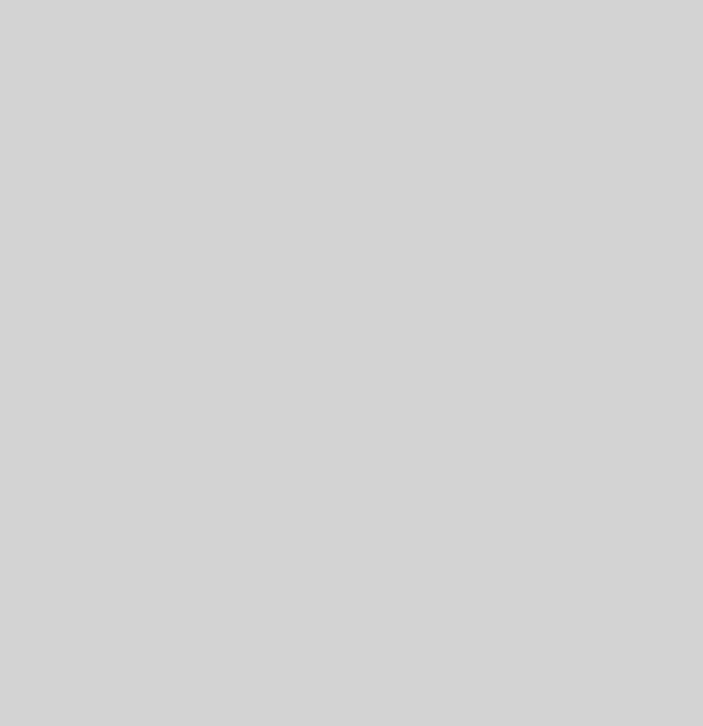
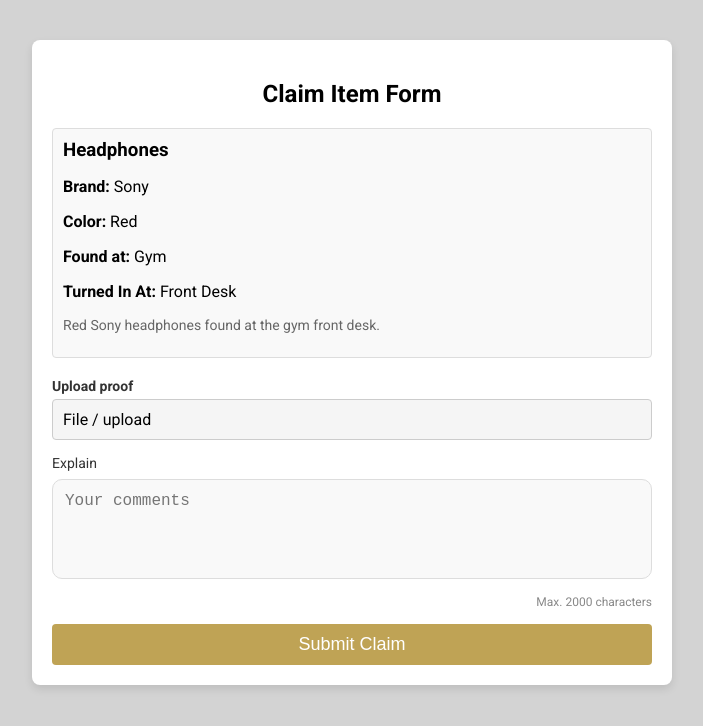
Before and after one commit to daivikghosh/BoilerTrack, a React (Create React App) app: page /claim/1 in a window 1280 px wide. Before the commit this address had no page. Shown: the top 726 px of the page, without its empty margins (288-991 px from the left). Built offline with nearby package versions, Linux system fonts and the light colour scheme; no server answers.

Commit message:
claim form ui

```diff
--- a/src/App.js
+++ b/src/App.js
@@ -8,6 +8,7 @@ import StaffInputForm from "./components/StaffInputForm/StaffInputForm.js";
 import CloseAccountForm from "./components/CloseAccountForm/CloseAccountForm.js";
 import AllItemsPage from "./pages/AllItemsPage.js";
 import UserProfilePage from "./pages/UserProfilePage.js";
+import ClaimForm from "./components/ClaimForm/ClaimForm.js";
 
 const App = () => {
   return (
@@ -15,14 +16,19 @@ const App = () => {
       <Routes>
         <Route path="/" element={<LoginSignupPage />} />{" "}
         <Route path="/UploadImage" element={<ImageUpload />} />{" "}
-        <Route path="/item/:id" element={<ItemView />} /> {/* Item detail page */}
+        <Route path="/item/:id" element={<ItemView />} />{" "}
+        {/* Item detail page */}
         <Route path="/StaffInputForm" element={<StaffInputForm />} />{" "}
         <Route path="/UserProfile" element={<UserProfilePage />} />{" "}
         <Route path="/close-account" element={<CloseAccountForm />} /> //test
-
         <Route path="/all-items" element={<AllItemsPage />} />
         <Route path="/item-view/:id" element={<ItemView />} />
         {/* Route for ItemView */}
+        {/* Temporary route for testing with fake data */}
+        <Route path="/test-item-view/1" element={<ItemView />} />
+        <Route path="/test-item-view/2" element={<ItemView />} />
+        {/* New route for ClaimForm */}
+        <Route path="/claim/:id" element={<ClaimForm />} />
       </Routes>
     </Router>
   );
--- /dev/null
+++ b/src/components/ClaimForm/ClaimForm.css
@@ -0,0 +1,71 @@
+.claim-form-container {
+  max-width: 600px;
+  margin: 40px auto; /* Add margin to create space from the top of the window */
+  padding: 20px;
+  background-color: #ffffff;
+  box-shadow: 0 4px 8px rgba(0, 0, 0, 0.1);
+  border-radius: 8px;
+}
+
+h2 {
+  text-align: center;
+  margin-bottom: 20px;
+}
+
+.item-info {
+  margin-bottom: 20px;
+  padding: 10px;
+  background-color: #f9f9f9;
+  border: 1px solid #ddd;
+  border-radius: 4px;
+}
+
+.item-info h3 {
+  margin: 0 0 10px 0;
+}
+
+.upload-section,
+.comment-section {
+  margin-bottom: 15px;
+}
+
+.file-upload-label {
+  display: block;
+  margin-bottom: 5px;
+  font-weight: bold;
+}
+
+.file-upload-text {
+  background-color: #f5f5f5;
+  padding: 10px;
+  border: 1px solid #ccc;
+  border-radius: 4px;
+}
+
+textarea {
+  width: 100%;
+  height: 100px;
+  padding: 10px;
+  border: 1px solid #ccc;
+  border-radius: 4px;
+}
+
+.char-limit {
+  font-size: 12px;
+  color: #888;
+}
+
+.claim-submit-button {
+  width: 100%;
+  background-color: #bfa355;
+  color: white;
+  padding: 10px;
+  border: none;
+  border-radius: 4px;
+  cursor: pointer;
+  transition: background-color 0.3s;
+}
+
+.claim-submit-button:hover {
+  background-color: #9c8a48;
+}
--- /dev/null
+++ b/src/components/ClaimForm/ClaimForm.js
@@ -0,0 +1,102 @@
+import React, { useState, useEffect } from "react";
+import { useParams } from "react-router-dom";
+import axios from "axios";
+import "./ClaimForm.css";
+
+const ClaimForm = () => {
+  const { id } = useParams();
+  const [item, setItem] = useState(null);
+
+  // Fake item data for testing purposes
+  const fakeItem = {
+    ItemID: 2,
+    ItemName: "Headphones",
+    Color: "Red",
+    Brand: "Sony",
+    LocationFound: "Gym",
+    LocationTurnedIn: "Front Desk",
+    Description: "Red Sony headphones found at the gym front desk.",
+    ImageURL: "",
+  };
+
+  useEffect(() => {
+    const fetchItem = async () => {
+      try {
+        const response = await axios.get(`/item/${id}`);
+        setItem(response.data);
+      } catch (err) {
+        console.error("Error fetching item details, using fake data:", err);
+        setItem(fakeItem); // Use fakeItem data if backend fails
+      }
+    };
+
+    fetchItem();
+  }, [id]);
+
+  const [file, setFile] = useState(null);
+  const [comments, setComments] = useState("");
+
+  const handleFileChange = (e) => {
+    setFile(e.target.files[0]);
+  };
+
+  const handleCommentChange = (e) => {
+    setComments(e.target.value);
+  };
+
+  const handleSubmit = () => {
+    console.log("Submitted proof and comments:", { file, comments });
+  };
+
+  return (
+    <div className="claim-form-container">
+      <h2>Claim Item Form</h2>
+
+      {/* Display item information */}
+      {item && (
+        <div className="item-info">
+          <h3>{item.ItemName}</h3>
+          <p>
+            <strong>Brand:</strong> {item.Brand}
+          </p>
+          <p>
+            <strong>Color:</strong> {item.Color}
+          </p>
+          <p>
+            <strong>Found at:</strong> {item.LocationFound}
+          </p>
+          <p>
+            <strong>Turned In At:</strong> {item.LocationTurnedIn}
+          </p>
+          <p className="item-description">{item.Description}</p>
+        </div>
+      )}
+
+      <div className="upload-section">
+        <label htmlFor="file-upload" className="file-upload-label">
+          Upload proof
+          <input type="file" id="file-upload" onChange={handleFileChange} />
+        </label>
+        <div className="file-upload-text">
+          {file ? file.name : "File / upload"}
+        </div>
+      </div>
+      <div className="comment-section">
+        <label htmlFor="comments">Explain</label>
+        <textarea
+          id="comments"
+          placeholder="Your comments"
+          value={comments}
+          onChange={handleCommentChange}
+          maxLength={2000}
+        />
+        <p className="char-limit">Max. 2000 characters</p>
+      </div>
+      <button className="claim-submit-button" onClick={handleSubmit}>
+        Submit Claim
+      </button>
+    </div>
+  );
+};
+
+export default ClaimForm;
--- a/src/components/ItemView/ItemView.js
+++ b/src/components/ItemView/ItemView.js
@@ -1,16 +1,26 @@
 import React, { useState, useEffect } from "react";
-import { useParams } from "react-router-dom";
+import { useParams, useNavigate } from "react-router-dom"; // Import useNavigate for navigation
 import axios from "axios";
 import "./ItemView.css";
 
 const ItemView = () => {
-  // const id = 1; // Hardcoded item ID for testing
   const { id } = useParams(); // Get the item ID from the URL
   const [item, setItem] = useState(null);
-  const [file, setFile] = useState(null);
-  const [comments, setComments] = useState("");
   const [loading, setLoading] = useState(true);
   const [error, setError] = useState(null);
+  const navigate = useNavigate(); // Initialize useNavigate for routing
+
+  // Fake item data for testing
+  const fakeItem = {
+    ItemID: 2,
+    ItemName: "Headphones",
+    Color: "Red",
+    Brand: "Sony",
+    LocationFound: "Gym",
+    LocationTurnedIn: "Front Desk",
+    Description: "Red Sony headphones found at the gym front desk.",
+    ImageURL: "", // Add a base64 image string if you want to display an image
+  };
 
   useEffect(() => {
     const fetchItem = async () => {
@@ -19,7 +29,8 @@ const ItemView = () => {
         setItem(response.data);
         setLoading(false);
       } catch (err) {
-        setError("Error fetching item details");
+        console.error("Error fetching item details, using fake data:", err);
+        setItem(fakeItem); // Use fakeItem data if backend fails
         setLoading(false);
       }
     };
@@ -27,16 +38,8 @@ const ItemView = () => {
     fetchItem();
   }, [id]);
 
-  const handleFileChange = (e) => {
-    setFile(e.target.files[0]);
-  };
-
-  const handleCommentChange = (e) => {
-    setComments(e.target.value);
-  };
-
-  const handleSubmit = () => {
-    console.log("Submitted proof and comments:", { file, comments });
+  const handleClaimClick = () => {
+    navigate(`/claim/${id}`); // Navigate to the claim form when the Claim button is clicked
   };
 
   if (loading) {
@@ -60,33 +63,21 @@ const ItemView = () => {
         )}
         <h2>{item?.ItemName}</h2>
         <div className="item-details">
-          <p><strong>Brand:</strong> {item?.Brand}</p>
-          <p><strong>Color:</strong> {item?.Color}</p>
-          <p><strong>Found at:</strong> {item?.LocationFound}</p>
-          <p><strong>Turned In At:</strong> {item?.LocationTurnedIn}</p>
+          <p>
+            <strong>Brand:</strong> {item?.Brand}
+          </p>
+          <p>
+            <strong>Color:</strong> {item?.Color}
+          </p>
+          <p>
+            <strong>Found at:</strong> {item?.LocationFound}
+          </p>
+          <p>
+            <strong>Turned In At:</strong> {item?.LocationTurnedIn}
+          </p>
           <p className="item-description">{item?.Description}</p>
         </div>
-        <div className="upload-section">
-          <label htmlFor="file-upload" className="file-upload-label">
-            Upload proof
-            <input type="file" id="file-upload" onChange={handleFileChange} />
-          </label>
-          <div className="file-upload-text">
-            {file ? file.name : "File / upload"}
-          </div>
-        </div>
-        <div className="comment-section">
-          <label htmlFor="comments">Explain</label>
-          <textarea
-            id="comments"
-            placeholder="Your comments"
-            value={comments}
-            onChange={handleCommentChange}
-            maxLength={2000}
-          />
-          <p className="char-limit">Max. 2000 characters</p>
-        </div>
-        <button className="claim-button" onClick={handleSubmit}>
+        <button className="claim-button" onClick={handleClaimClick}>
           Claim
         </button>
       </div>
```
